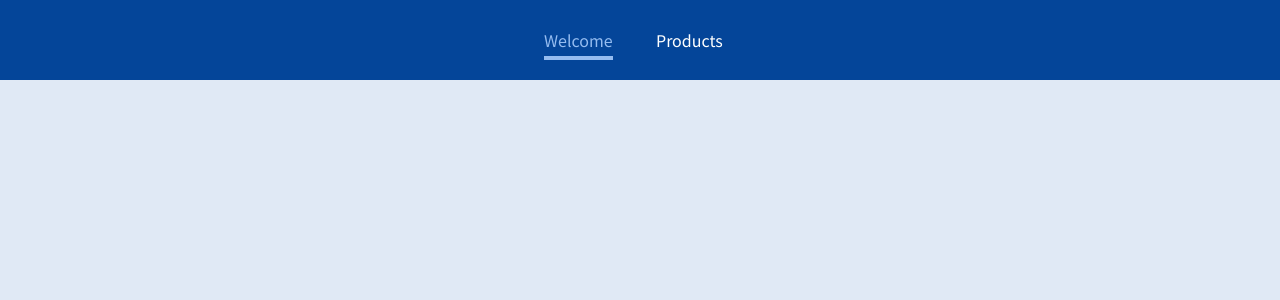
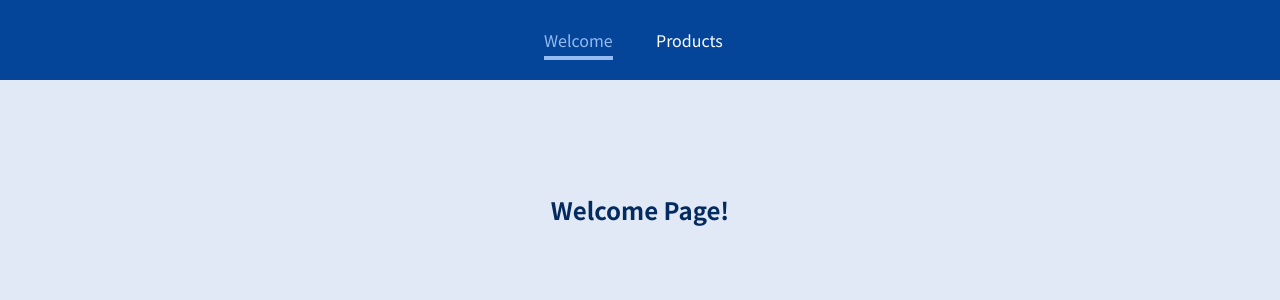
Before and after one commit to kscheltema/section_20_navigation_or_rounting, a JavaScript app: page /welcome in a window 1280 px wide. Shown: the top 300 px of the page. Built offline with nearby package versions, Linux system fonts and the light colour scheme.

Commit message:
the alternative Redirect

```diff
--- a/src/App.js
+++ b/src/App.js
@@ -1,4 +1,4 @@
-import { Route, Switch } from "react-router-dom";
+import { Redirect, Route, Switch } from "react-router-dom";
 import Welcome from "./pages/Welcome";
 import Products from "./pages/Products";
 import MainHeader from "./components/MainHeader";
@@ -11,6 +11,9 @@ function App() {
       <main>
         <Switch>
           <Route path="/" exact>
+            <Redirect to="/welcome" />
+          </Route>
+          <Route path="/welcome">
             <Welcome />
           </Route>
           <Route path="/products" exact>
```
Also changed, not shown: 1 other file (tests, documents, lock files or other folders).
